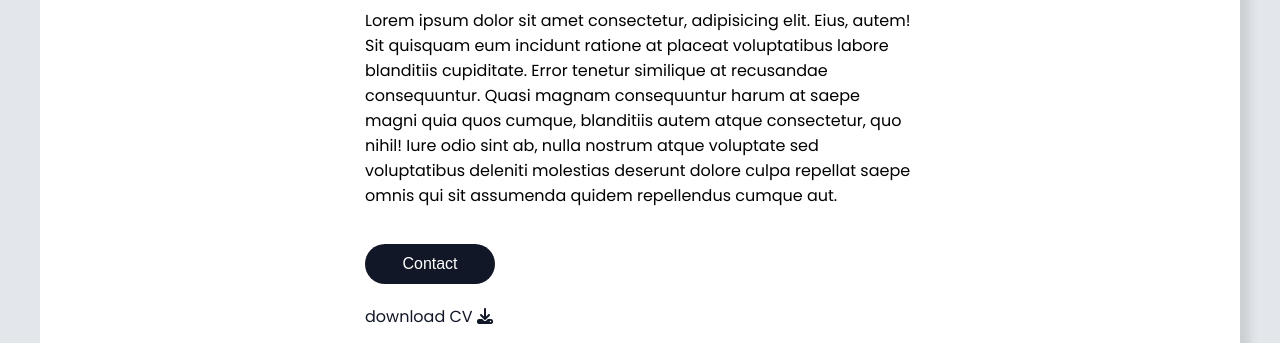
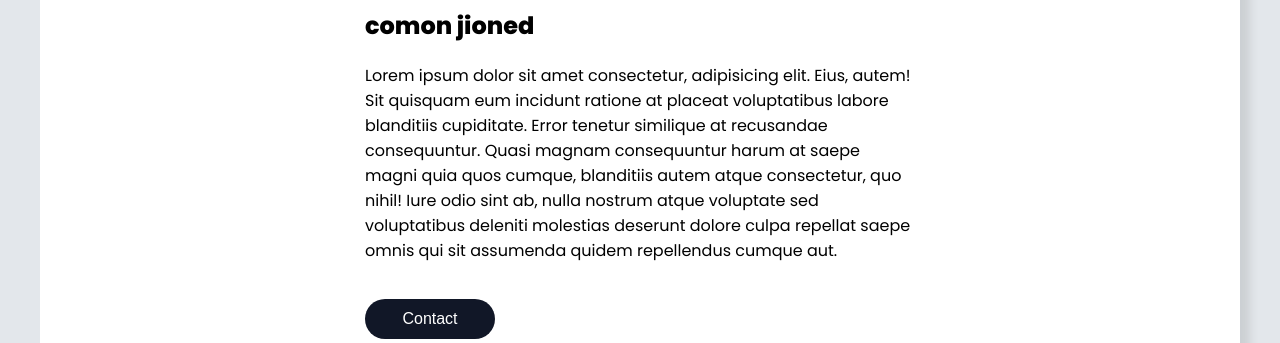
Before and after one commit to 4212ganteng/task-day1, a plain HTML site: page index.html in a window 1280 px wide. Shown: the part 233-576 px from the top of the page. Drawn offline with nearby package versions, Linux system fonts and the light colour scheme.

Commit message:
Update index.html

```diff
--- a/index.html
+++ b/index.html
@@ -34,6 +34,7 @@
         data-aos-duration="500"
       >
         <h1>Hi Welcome to My Task</h1>
+        <h2> comon jioned </h2>
         <p>
           Lorem ipsum dolor sit amet consectetur, adipisicing elit. Eius, autem!
           Sit quisquam eum incidunt ratione at placeat voluptatibus labore
```
